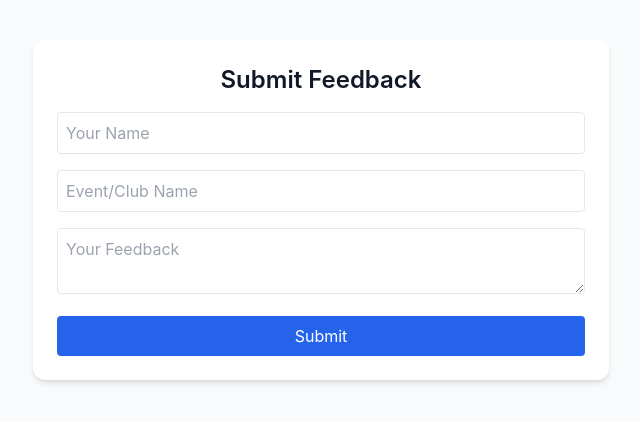
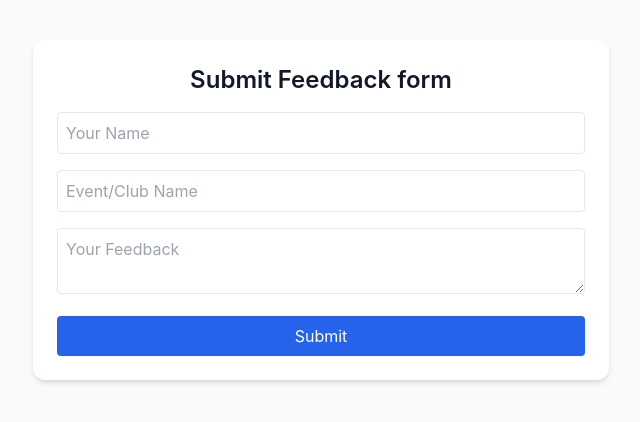
Before and after one commit to rahulrai19/Sentiment_Analysis_WebApp, a React (Vite) app in the folder frontend/: page / in a window 1280 px wide. Shown: the top 422 px of the page, without its empty margins (319-959 px from the left). Built offline with nearby package versions, Linux system fonts and the light colour scheme; no server answers.

Commit message:
changes to check

```diff
--- a/frontend/src/components/FeedbackForm.jsx
+++ b/frontend/src/components/FeedbackForm.jsx
@@ -37,7 +37,7 @@
 
   return (
     <div className="max-w-xl mx-auto mt-10 p-6 bg-white shadow-md rounded-xl">
-      <h2 className="text-2xl font-semibold mb-4 text-center">Submit Feedback</h2>
+      <h2 className="text-2xl font-semibold mb-4 text-center">Submit Feedback form</h2>
       <form onSubmit={handleSubmit} className="space-y-4">
         <input
           className="w-full p-2 border rounded"
```
Also changed, not shown: frontend/src/main.jsx (+7 -11 lines).
